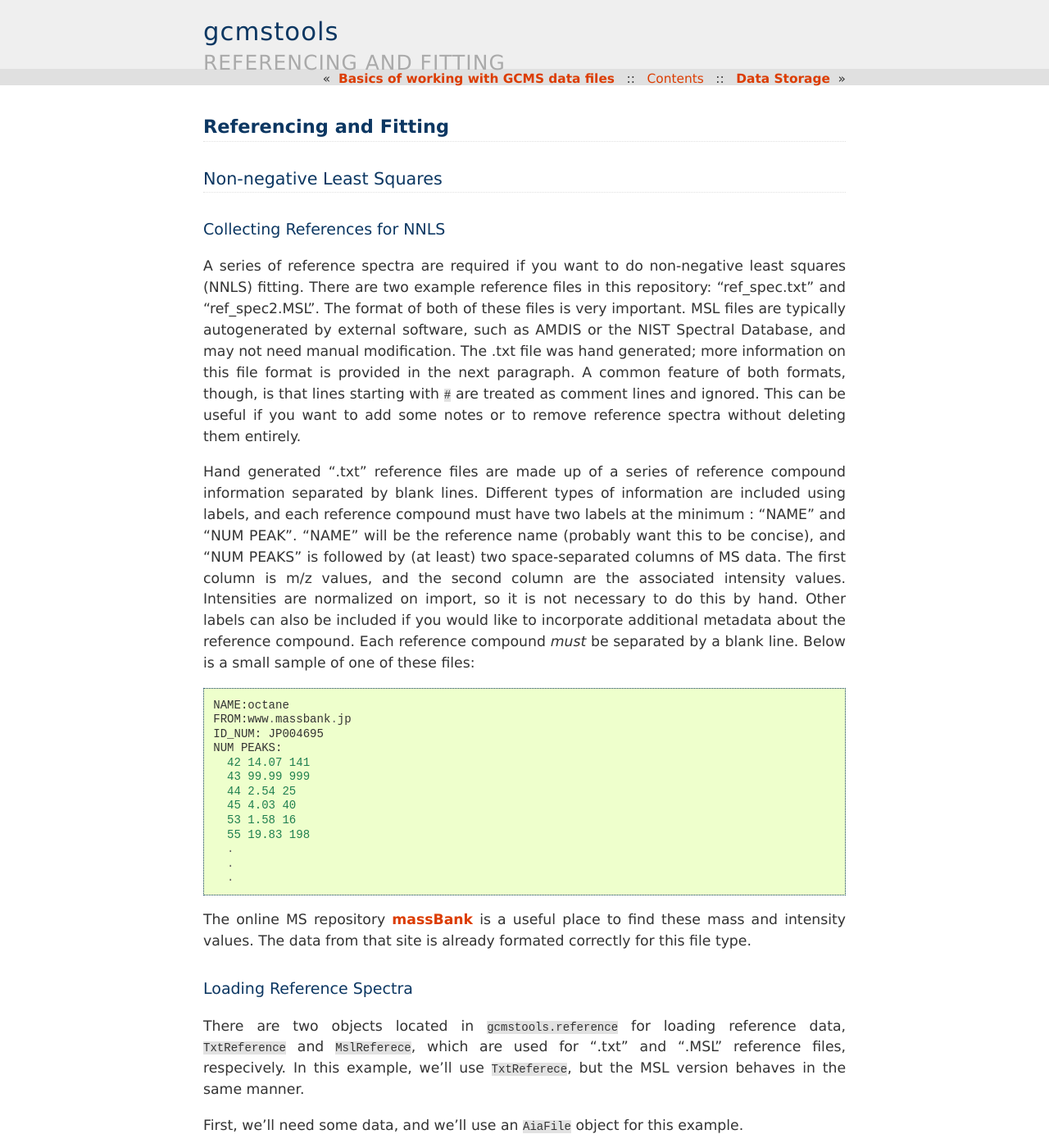
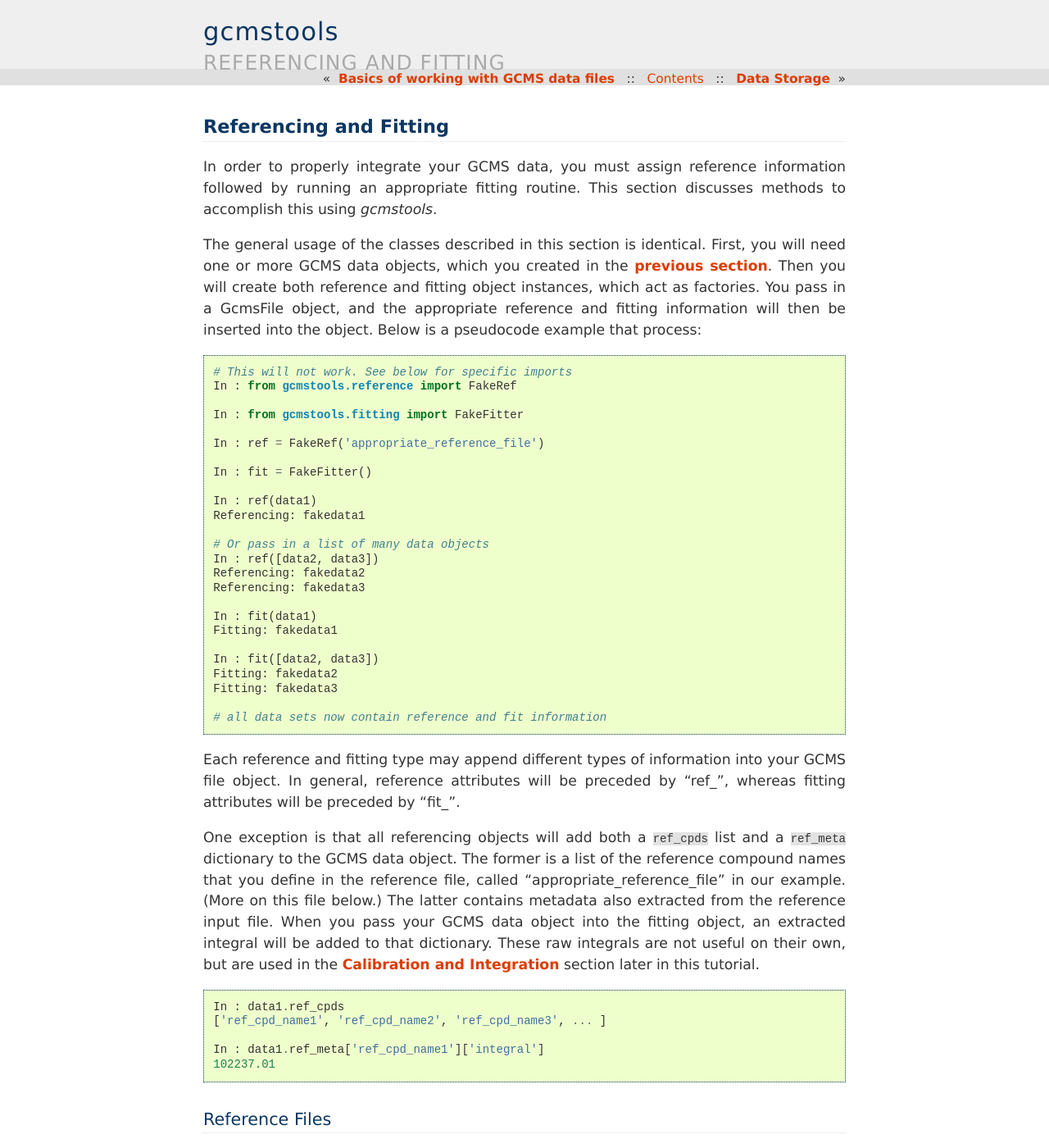
Before and after one commit to rnelsonchem/gcmstools, a Sphinx documentation site: the page built from docs/fitting.rst, in a window 1280 px wide and 1400 px high. Shown: the whole window at 82% size. Built offline with Sphinx 7.4.7, drawn with Linux system fonts in a browser that asks for light colours; cross-references to code outside the pages are shown as plain code; some of the changed text lies outside the part shown.

Commit message:
Lots of updates for fitting doc
The changes to the fitting routine required extensive changes to this
document.

```diff
--- a/docs/fitting.rst
+++ b/docs/fitting.rst
@@ -1,5 +1,96 @@
 Referencing and Fitting
 #######################
+
+In order to properly integrate your GCMS data, you must assign reference
+information followed by running an appropriate fitting routine. This section
+discusses methods to accomplish this using *gcmstools*.
+
+The general usage of the classes described in this section is identical.
+First, you will need one or more GCMS data objects, which you created in the
+:doc:`previous section <basics>`. Then you will create both reference and
+fitting object instances, which act as factories. You pass in a GcmsFile
+object, and the appropriate reference and fitting information will then be
+inserted into the object. Below is a pseudocode example that process:
+
+.. code::
+
+    # This will not work. See below for specific imports
+    In : from gcmstools.reference import FakeRef
+
+    In : from gcmstools.fitting import FakeFitter
+
+    In : ref = FakeRef('appropriate_reference_file')
+
+    In : fit = FakeFitter()
+
+    In : ref(data1)
+    Referencing: fakedata1
+
+    # Or pass in a list of many data objects
+    In : ref([data2, data3])
+    Referencing: fakedata2
+    Referencing: fakedata3
+
+    In : fit(data1)
+    Fitting: fakedata1
+
+    In : fit([data2, data3])
+    Fitting: fakedata2
+    Fitting: fakedata3
+
+    # all data sets now contain reference and fit information
+
+Each reference and fitting type may append different types of information into
+your GCMS file object. In general, reference attributes will be preceded by
+"ref\_", whereas fitting attributes will be preceded by "fit\_".
+
+One exception is that all referencing objects will add both a ``ref_cpds``
+list and a ``ref_meta`` dictionary to the GCMS data object. The former is a
+list of the reference compound names that you define in the reference file,
+called "appropriate\_reference\_file" in our example. (More on this file
+below.) The latter contains metadata also extracted from the reference input
+file. When you pass your GCMS data object into the fitting object, an
+extracted integral will be added to that dictionary. These raw integrals are
+not useful on their own, but are used in the :doc:`calibration` section later
+in this tutorial.
+
+.. code::
+
+    In : data1.ref_cpds
+    ['ref_cpd_name1', 'ref_cpd_name2', 'ref_cpd_name3', ... ]
+
+    In : data1.ref_meta['ref_cpd_name1']['integral']
+    102237.01
+
+
+Reference Files
+---------------
+
+In order to properly reference and fit your data set, you must prepare an
+appropriate reference input file. These files are simply plain text documents
+that describe the reference information for all of the compounds you would
+like to process. The structure of these files is very important. They are made
+up of a series of labels followed by the pertinent value. For example, all
+references must have a "NAME" label that provides the name of the reference
+compound. (It's probably best if this is concise.) In addition, if you are
+going to be integrating this compound, then you *must* include "START" and
+"STOP" values, which are the starting and ending elution times for the
+integration region. (Don't include the units.) Each reference compound *must*
+be separated by a blank line. Below is a truncated example for "benzene"::
+
+    NAME:benzene
+    START:2.9
+    STOP:3.5
+
+
+Additional labels can be added if you'd like to include extra metadata about
+your reference compound, such as retention index or molecular weight.  For all
+reference file types, lines starting with ``#`` are treated as comment lines
+and ignored. This can be useful if you want to add some notes or to remove
+reference information without deleting them entirely.
+
+Each reference/fitting type works with different reference files, so see the
+sections below for specifics.
 
 Non-negative Least Squares
 --------------------------
@@ -7,46 +98,52 @@
 Collecting References for NNLS
 ++++++++++++++++++++++++++++++
 
-A series of reference spectra are required if you want to do non-negative
-least squares (NNLS) fitting. There are two example reference files in this
-repository: "ref_spec.txt" and "ref_spec2.MSL". The format of both of these
-files is very important. MSL files are typically autogenerated by external
-software, such as AMDIS or the NIST Spectral Database, and may not need manual
-modification. The .txt file was hand generated; more information on this file
-format is provided in the next paragraph. A common feature of both formats,
-though, is that lines starting with ``#`` are treated as comment lines and
-ignored. This can be useful if you want to add some notes or to remove
-reference spectra without deleting them entirely.
+The non-negative least squares (NNLS) fitting routine can use two different
+reference files. There are examples of both in the sample data directory:
+"ref_spec.txt" and "ref_spec2.MSL".
 
-Hand generated ".txt" reference files are made up of a series of reference
-compound information separated by blank lines. Different types of information
-are included using labels, and each reference compound must have two labels at
-the minimum : "NAME" and "NUM PEAK". "NAME" will be the reference name
-(probably want this to be concise), and "NUM PEAKS" is followed by (at least)
-two space-separated columns of MS data. The first column is m/z values, and
-the second column are the associated intensity values. Intensities are
-normalized on import, so it is not necessary to do this by hand. Other labels
-can also be included if you would like to incorporate additional metadata
-about the reference compound.  Each reference compound *must* be separated by
-a blank line. Below is a small sample of one of these files:
+.. code::
+
+    In : from gcmstools.general import get_sample_data
+
+    In : get_sample_data('ref_spec.txt')
+
+    In : get_sample_data('ref_spec2.MSL')
+
+
+MSL files are typically autogenerated by external software, such as AMDIS or
+the NIST Spectral Database. The "txt" file was hand generated. In addition to
+the "NAME" (and potentially "START" and "STOP") label, these files have a
+section that starts with the label "NUM PEAKS" and is followed by the m/z and
+intensity information for the reference compound. As the MSL file is
+autogenerated, you will most like not have to adjust these data. However, you
+will have to add these data into the "txt" file by hand.
+
+The "NUM PEAKS" label in a "txt" file is followed by (at least) two
+space-separated columns of MS data. The first column must be the m/z values,
+and the second column contains the associated intensity values. Intensities
+are normalized on import, so it is not necessary to do this by hand.
+
+Remember, each reference compound *must* be separated by a blank line. Below
+is a small sample of one a "txt" file. An MSL file would differ only in the
+format of the "NUM PEAKS" section.
 
 .. parsed-literal::
 
-    NAME:octane
-    FROM:www.massbank.jp
-    ID_NUM: JP004695
+    NAME:benzene
+    START:2.9
+    STOP:3.5
     NUM PEAKS:
-      42 14.07 141
-      43 99.99 999
-      44 2.54 25
-      45 4.03 40
-      53 1.58 16
-      55 19.83 198
-      .
-      .
-      .
+      36 1.82 18
+      37 6.5 65
+      38 7.38 74
+      39 15.17 152
+      49 6.91 69
+    .
+    .
+    .
 
-The online MS repository `massBank`_ is a useful place to find these mass and
+The online MS repository `massBank`_ is a useful place to find these m/z and
 intensity values. The data from that site is already formated correctly for
 this file type.
 
@@ -55,25 +152,11 @@
 Loading Reference Spectra
 +++++++++++++++++++++++++
 
-There are two objects located in ``gcmstools.reference`` for loading reference
-data, ``TxtReference`` and ``MslReferece``, which are used for ".txt" and
-".MSL" reference files, respecively. In this example, we'll use
-``TxtReferece``, but the MSL version behaves in the same manner.
-
-First, we'll need some data, and we'll use an ``AiaFile`` object for this
-example.
-
-.. code::
-
-    In: from gcmstools.filetypes import AiaFile
-
-    In: data = gcms.AIAFile('datasample1.CDF')
-    Building: datasample1.CDF
-
-Next, import the reference object and create an active instance, which
-requires that the name of the reference file. In this example, we have a
-reference file called "ref\_specs.txt", which is included with the sample data
-in this package.
+There are two objects located in ``gcmstools.reference`` for loading these reference
+data, ``TxtReference`` and ``MslReferece``, which are used for "txt" and
+MSL reference files, respectively. In this example, we'll use
+``TxtReferece``, but the MSL version behaves in the same manner. The variable
+``data`` refers to a GCMS file object that we created earlier.
 
 .. code::
 
@@ -81,25 +164,8 @@
 
     In : ref = TxtReference('ref_specs.txt')
 
-    In : ref.<tab>
-    ref.bkg             ref.ref_build       ref.ref_file        ref.ref_meta
-    ref.bkg_time        ref.ref_cpds        ref.ref_mass_inten  ref.ref_type
-
-As you can see, several attributes have been created for this new instance. In
-most cases, you will not need to work with any of these yourself. To add this
-reference information to a GCMS data set, call the reference instance with a
-GCMS file object, or pass in a list of objects to process simultaneously
-several different files.
-
-.. code::
-
     In : ref(data)
     Referencing: datasample1.CDF
-
-    In : ref([data, otherdata1, otherdata2]) # If these other data sets exist.
-    Referencing: datasample1.CDF
-    Referencing: otherdata1.CDF
-    Referencing: otherdata2.CDF
 
     In : data.<tab>
     data.filename     data.index        data.masses       data.ref_meta
@@ -107,15 +173,11 @@
     data.intensity    data.ref_cpds     data.times
 
 Several new attributes have been added to our GCMS data object, all of which
-are prefixed with "ref\_". Below is a short description of each.
-
-* *ref_cpds*: A list of reference compound names.
+are prefixed with "ref\_". Below is a short description of each. ``ref_meta``
+and ``ref_cpds`` are described above.
 
 * *ref_array*: A 2D Numpy array of the reference mass spectra. Shape(# of ref
   compounds, # of masses)
-
-* *ref_meta*: A dictionary of the metadata associated with each reference
-  compound.
 
 * *ref_type*: The name of the reference object type that was used to generate
   this information. (In this example, this would be "TxtReference".)
@@ -123,11 +185,10 @@
 Fitting the data
 ++++++++++++++++
 
-A ``Nnls`` fitting object is provided in ``gcmstools.fitting`` for performing
-the non-negative least squares fit to the sample data using the reference
-spectra. To apply this fitting, simply call the fitting instance with a data
-object or list of data objects. This must be done after the GCMS data object
-has been passed into a reference object.
+A non-negative least squares fitting object, ``Nnls``, is provided in the
+``gcmstools.fitting`` module. To apply this fitting, simply call
+the fitting instance with a data object or list of data objects. This must be
+done after the data has been passed through a reference object.
 
 .. code::
 
@@ -137,11 +198,6 @@
 
     In : fit(data)
     Fitting: datasample1.CDF
-
-    In : fit([data, otherdata1, otherdata2]) # If these other data sets exist.
-    Fitting: datasample1.CDF
-    Fitting: otherdata1.CDF
-    Fitting: otherdata2.CDF
 
     In : data.<tab>
     data.filename     data.tic          data.fit_sim      data.ref_cpds
@@ -170,10 +226,13 @@
   :doc:`calibration object <calibration>` automatically handles this
   integration, so you shouldn't need to do integrations in this manner.
 
+As stated above, the integrals for the reference compounds have also been
+added to the ``ref_meta`` dictionaries.
+
 Plotting the Fit
 ++++++++++++++++
 
-You can do a quick check of how the fits looks using Matplotlib. More advanced
+You can do a quick visual check of the fits using Matplotlib. More advanced
 examples are presented in :doc:`appendB`. The output of the commands below is
 shown in :num:`Figure #fitcheck`.
 
```
